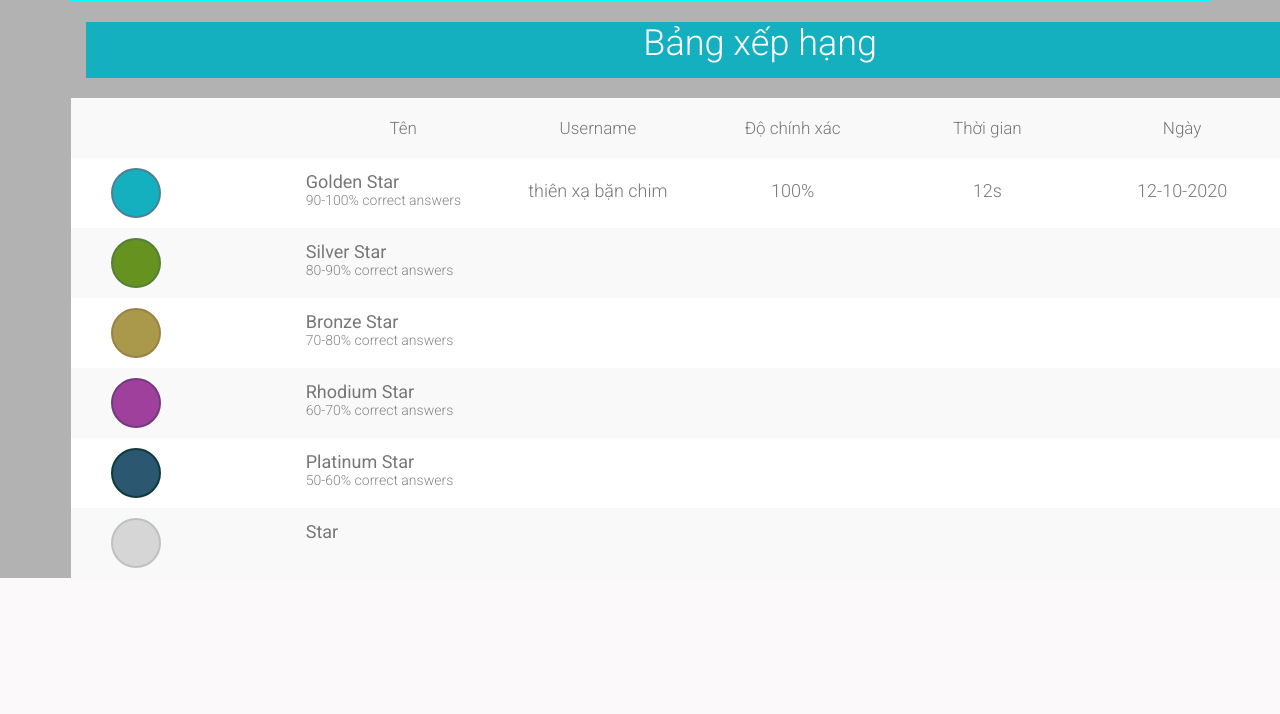
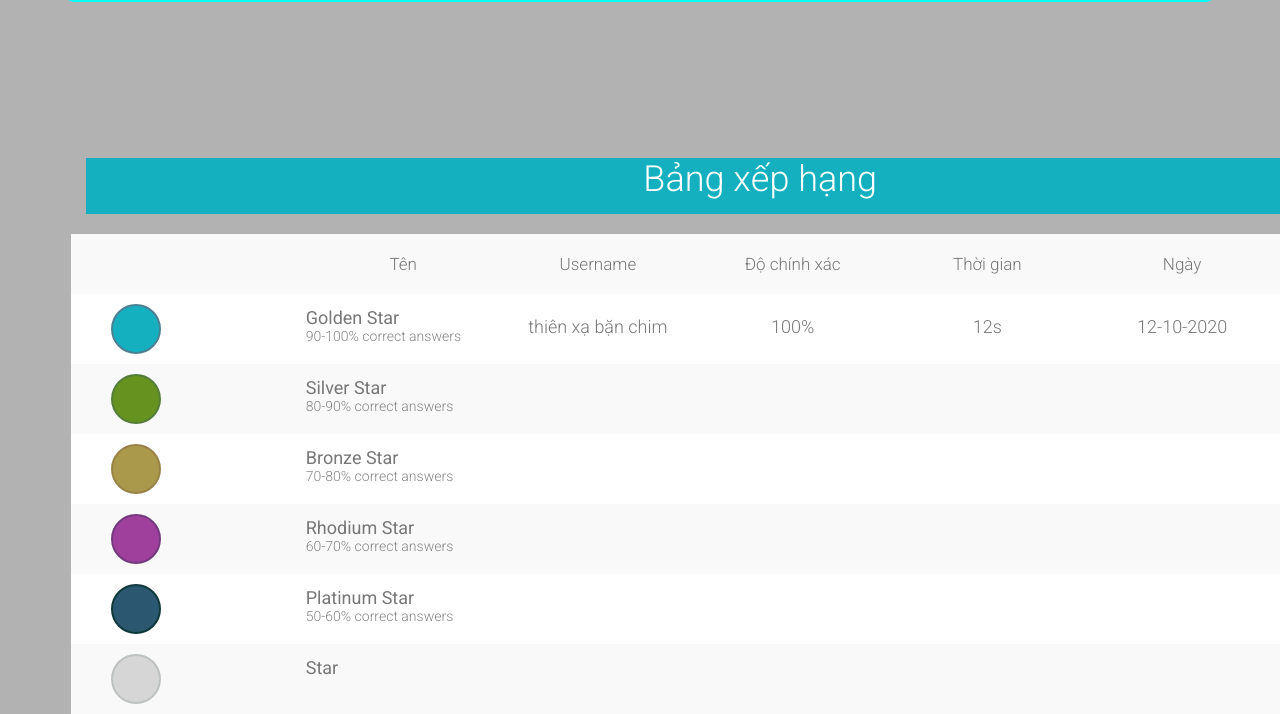
Before and after one commit to kun09-tker/web-bu, a PHP site: page /html/training.php?lesson=0 in a window 1280 px wide; the page is wider, and only the part inside the window is pictured. Shown: the part 628-1342 px from the top of that part. Before the commit the page ends 1206 px from the top of that part, so only its background shows below. Run offline with PHP 8.4, Linux system fonts and the light colour scheme; data comes from the database, SQL or seed files in the repository; data that the repository does not hold is empty; some libraries are stand-ins or nearby versions; grey boxes are pictures that could not be loaded.

Commit message:
upadate ranking

```diff
--- a/css/raking-table.css
+++ b/css/raking-table.css
@@ -181,6 +181,6 @@ button, select, input {
 }
 .ranking{
   margin-left: 71px;
-  margin-top: 80px;
+  margin-top: 216px;
   width: 1378.400px;
 }
```
